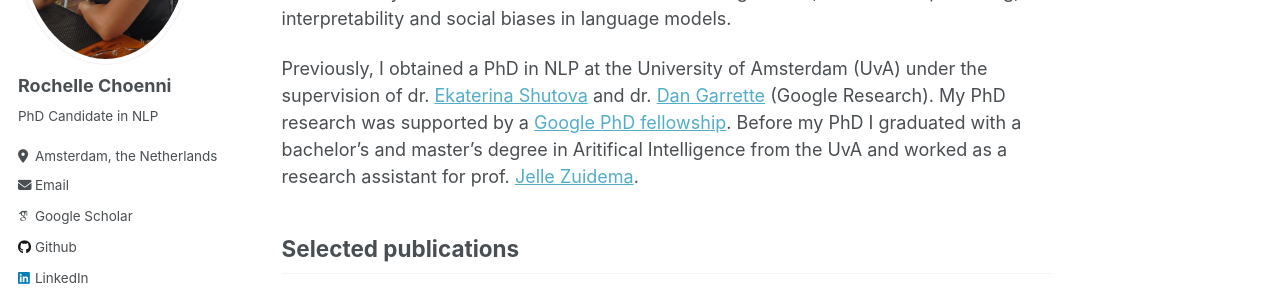
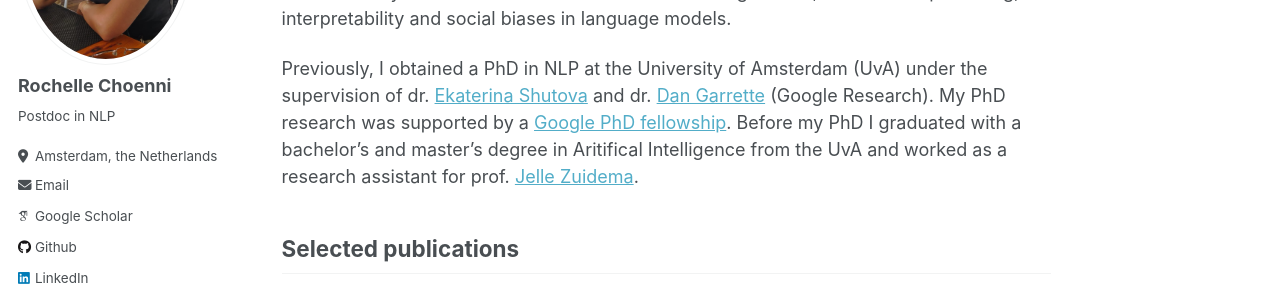
Before and after one commit to RochelleChoenni/RochelleChoenni.github.io, a Jekyll site: the page built from _pages/about.md, in a window 1280 px wide. Shown: the part 245-534 px from the top of the page. Built offline with Jekyll 4.4.1, drawn with Linux system fonts in a browser that asks for light colours; some web fonts are replaced.

Commit message:
Update _config.yml

```diff
--- a/_config.yml
+++ b/_config.yml
@@ -24,7 +24,7 @@ author:
   avatar           : "self.jpg"
   name             : "Rochelle Choenni"
   pronouns         : # example: "she/her"
-  bio              : "PhD Candidate in NLP"
+  bio              : "Postdoc in NLP"
   location         : "Amsterdam, the Netherlands"
   employer         :
   uri              : # URL
```
